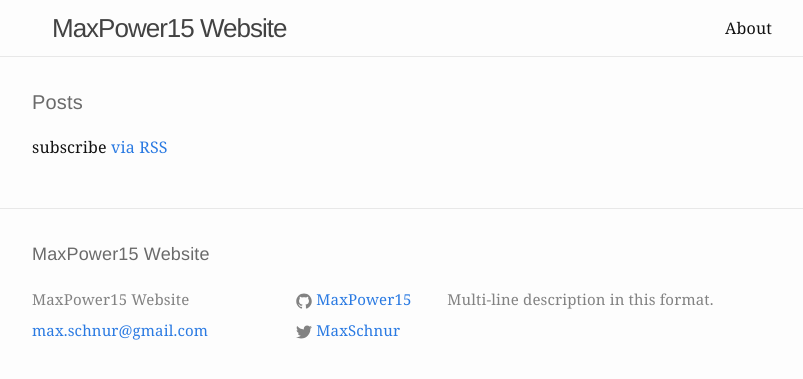
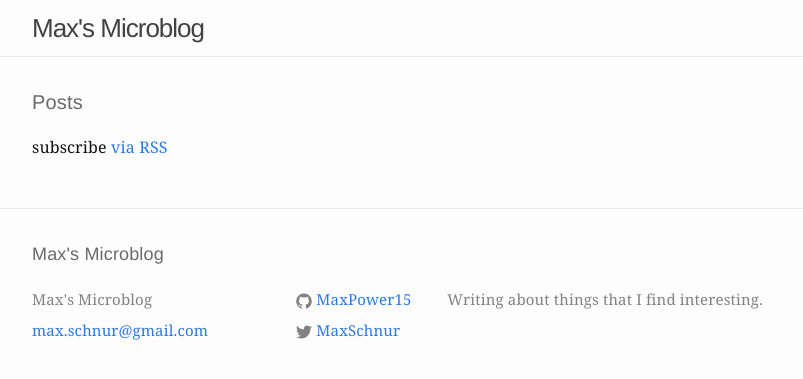
Before and after one commit to MaxPower15/maxpower15.github.io, a Jekyll site: the page built from index.html, in a window 1280 px wide. Shown: the top 379 px of the page, without its empty margins (238-1041 px from the left). Built offline with Jekyll 4.4.1, drawn with Linux system fonts in a browser that asks for light colours.

Commit message:
Update a bunch of stuff.

```diff
--- a/_config.yml
+++ b/_config.yml
@@ -6,12 +6,10 @@
 # 'jekyll serve'. If you change this file, please restart the server process.
 
 # Site settings
-title: MaxPower15 Website
+title: Max's Microblog
 email: max.schnur@gmail.com
 description: > # this means to ignore newlines until "baseurl:"
-  Multi-line
-  description
-  in this format.
+  Writing about things that I find interesting.
 baseurl: "" # the subpath of your site, e.g. /blog
 url: "https://maxpower15.github.io" # the base hostname & protocol for your site
 twitter_username: MaxSchnur
--- a/_sass/_layout.scss
+++ b/_sass/_layout.scss
@@ -20,7 +20,7 @@
     line-height: 56px;
     letter-spacing: -1px;
     margin-bottom: 0;
-    margin-left: 20px;
+    margin-left: 0;
     float: left;
 
     &,
```
Also changed, not shown: about.md (deleted, +0 -15 lines), Gemfile.lock, 3 other files.
